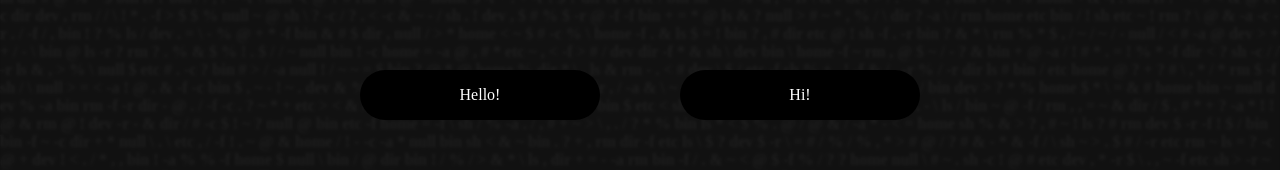
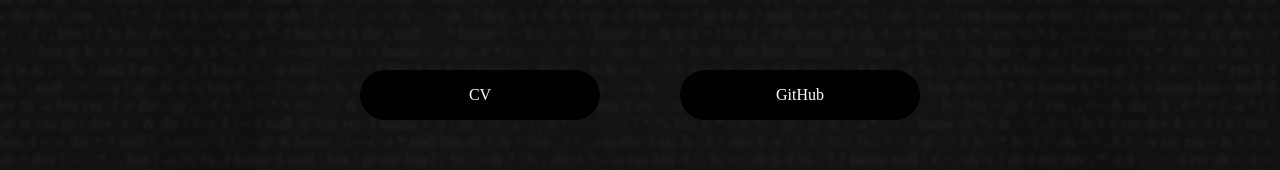
Before and after one commit to prytlubomir/personal_website, a Vue app: page / in a window 1280 px wide. Shown: the part 371-541 px from the top of the page. Built offline with nearby package versions, Linux system fonts and the light colour scheme.

Commit message:
Replaced test content and improved styles for buttons
- Added real text on buttons
- Made buttons easier to distinguish from the background

```diff
--- a/src/components/LinkButton.vue
+++ b/src/components/LinkButton.vue
@@ -13,17 +13,19 @@ export default {
     display: block;
     padding: 1em 2em;
     color: white;
-    background: black;
+    background: rgb(1,1,1);
     text-decoration: none;
     text-align: center;
     border-radius: 20em;
+    box-shadow: 0px 0px 1000px #303030;
 }
 .link-button:hover{
-    background: white;
+    background: #aaaaff;
     color: black;
 }
 .link-button:active{
     background: #aaaaff;
+    box-shadow: none;
 }
 
 </style>
--- a/src/components/TitleScreen.vue
+++ b/src/components/TitleScreen.vue
@@ -3,8 +3,8 @@
         <div class="container">
             <h1>Hi, I'm Pryt Liubomyr</h1>
             <div class="buttons">
-                <LinkButton href="#">Hello!</LinkButton>
-                <LinkButton href="#">Hi!</LinkButton>
+                <LinkButton href="#">CV</LinkButton>
+                <LinkButton href="#">GitHub</LinkButton>
             </div>
         </div>
         <ShellBackground />
```
